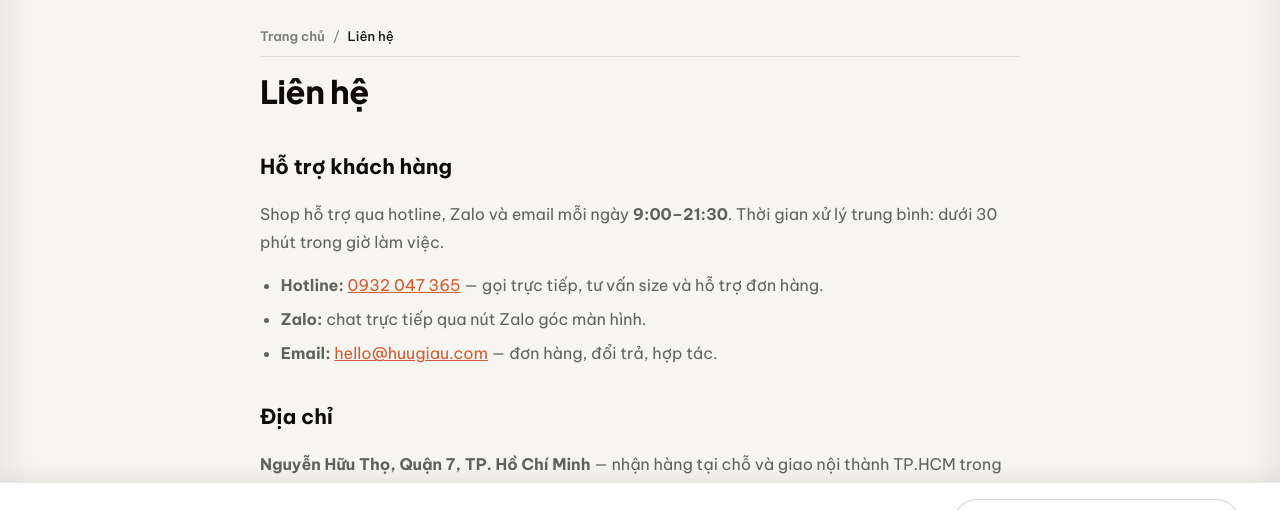
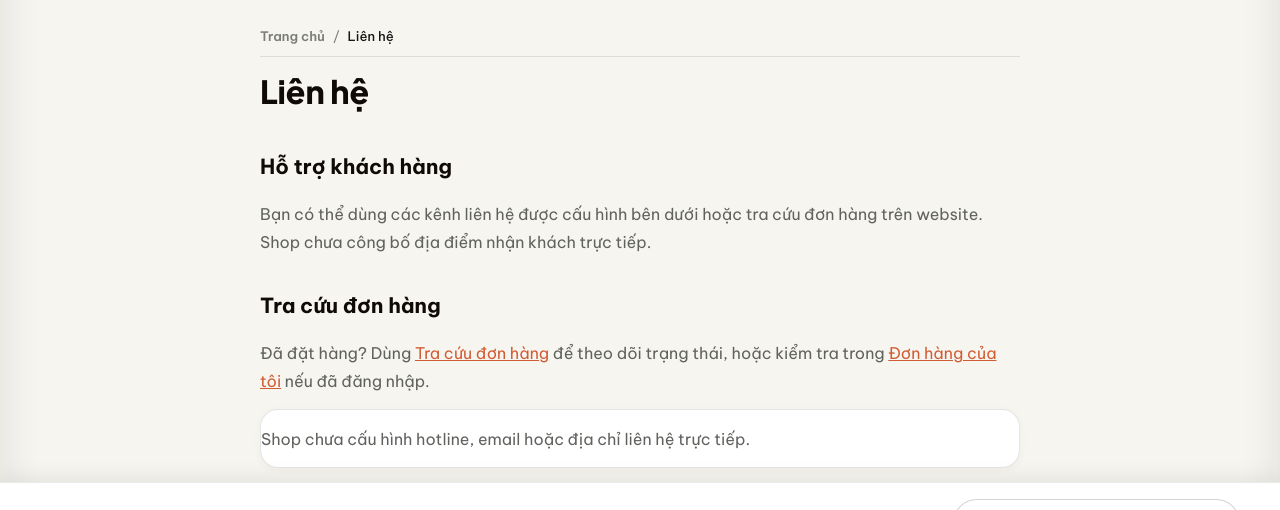
Before and after one commit to NgHuuGiau/Fashion-Website, a Django app: page /lien-he/ in a window 1280 px wide. Shown: the part 183-693 px from the top of the page. Run offline with Django 5.2, Linux system fonts and the light colour scheme; data comes from the database, SQL or seed files in the repository; parts of the project's set-up code (start-up, migrations or seed data) failed here and were passed over; some libraries are stand-ins or nearby versions.

Commit message:
fix(content): bỏ thông tin vận hành chưa xác thực

```diff
--- a/backend/products/services/chat_service.py
+++ b/backend/products/services/chat_service.py
@@ -235,7 +235,7 @@
 def build_shipping_reply():
     return (
         "Shop free ship toàn quốc cho đơn từ 499K. Đơn dưới mức đó, phí ship hiển thị ngay ở giỏ hàng "
-        "trước khi bạn xác nhận đặt. Giao nội thành TP.HCM 1-2 ngày, các tỉnh khác 3-7 ngày làm việc."
+        "trước khi bạn xác nhận đặt. Thời gian giao dự kiến phụ thuộc khu vực và sẽ được shop xác nhận khi tiếp nhận đơn."
     )
 
 
--- a/backend/users/tasks.py
+++ b/backend/users/tasks.py
@@ -72,7 +72,7 @@
 - Tích điểm thưởng mỗi đơn hàng
 - Lưu wishlist sản phẩm yêu thích
 
-Nếu có thắc mắc, hãy liên hệ: support@huugiau.local
+Nếu có thắc mắc, hãy xem các kênh liên hệ hiện có trên website.
 
 Trân trọng,
 HUUGIAU Atelier Team
--- a/frontend/static/js/site_interactions.js
+++ b/frontend/static/js/site_interactions.js
@@ -218,7 +218,7 @@
     const getFallbackReply = (message) => {
       const text = (message || "").toLowerCase();
       if (/ship|giao|v[\s\S]*chuy[\s\S]n|free ship|ph[\s\S]*ship/i.test(text)) {
-        if (/bao nhi[uê]|m[\s\S]*n|ph[\s\S]*\.?.?.?\s*ship/i.test(text)) return "Phí ship tiêu chuẩn là 30K nội thành HCM và 50K toàn quốc. Freeship cho đơn từ 499K. Bạn thử add sản phẩm vào giỏ để xem phí ship chính xác nhé.";
+        if (/bao nhi[uê]|m[\s\S]*n|ph[\s\S]*\.?.?.?\s*ship/i.test(text)) return "Phí vận chuyển được tính theo khu vực và hiển thị trong giỏ hàng trước khi bạn đặt. Đơn từ 499K được miễn phí vận chuyển.";
         return "Shop có free ship toàn quốc cho đơn từ 499K. Freeship tự động áp dụng, không cần nhập mã.";
       }
       if (/thanh[\s\S]*to[\s\S]*n|chuy[\s\S]*n[\s\S]*kho[\s\S]*n|cod|qr/i.test(text)) {
@@ -237,7 +237,7 @@
         return "Bạn vào trang chi tiết sản phẩm để chọn màu và size. Nếu phân vân, gửi shop chiều cao, cân nặng và form mặc mong muốn (ôm/rộng) để shop tư vấn nhanh hơn.";
       }
       if (/đơn|theo[\s\S]*d[oõ]i|trạng[\s\S]*th[iá]i|order|don/i.test(text)) return 'Bạn vào mục "Đơn hàng của tôi" để theo dõi trạng thái. Nếu đơn đang "Chờ xử lý" nghĩa là shop chưa xác nhận, "Đang xử lý" là đã xác nhận và chuẩn bị giao.';
-      if (/đ[oô]i|tr[ảa]|hoà[n]|hủy/i.test(text)) return "Bạn có thể đổi size trong 7 ngày nếu sản phẩm còn nguyên tag và chưa qua sử dụng. Liên hệ shop qua chat hoặc gửi email kèm mã đơn và lý do để được hỗ trợ nhanh nhất.";
+      if (/đ[oô]i|tr[ảa]|hoà[n]|hủy/i.test(text)) return "Bạn có thể gửi yêu cầu đổi trả trong 7 ngày theo điều kiện tại Chính sách đổi trả. Vui lòng kèm mã đơn và lý do qua kênh liên hệ được công bố trên website.";
       if (/giỏ|cart|mua|thêm|checkout/i.test(text)) return "Bạn thêm sản phẩm vào giỏ ở trang chi tiết, sau đó vào Giỏ hàng để kiểm tra rồi bấm Thanh toán. Nếu chưa có tài khoản, bạn vẫn có thể đặt hàng và tạo tài khoản sau.";
       if (/kho|tồn|còn h|hết|hàng/i.test(text)) return 'Tồn kho được cập nhật theo thời gian thực. Nếu sản phẩm hiện "Hết hàng", bạn có thể để lại email để shop báo khi có lại.';
       if (/m[\s\S]*u|gi[\s\S]|sale|gi[ảa]m|khuy[\s\S]*n m[\s\S]*i/i.test(text)) return "Các chương trình giảm giá được cập nhật trên trang chủ. Freeship cho đơn từ 499K luôn áp dụng. Bạn cũng có thể dùng mã giảm giá (nếu có) ở bước checkout.";
--- a/frontend/templates/base.html
+++ b/frontend/templates/base.html
@@ -35,7 +35,7 @@
     <link href="https://fonts.googleapis.com/css2?family=Be+Vietnam+Pro:ital,wght@0,300;0,400;0,500;0,600;0,700;0,800;1,400;1,600&family=Plus+Jakarta+Sans:wght@400;500;600;700;800&display=swap" rel="stylesheet">
     {% compress css %}
     <link rel="stylesheet" href="{% static 'css/fontawesome-all.min.css' %}">
-    <link rel="stylesheet" href="{% static 'css/site_theme.css' %}?v=20260916">
+    <link rel="stylesheet" href="{% static 'css/site_theme.css' %}?v=20260917-2">
     <link rel="stylesheet" href="{% static 'css/cookie_consent.css' %}">
     <link rel="stylesheet" href="{% static 'css/skeleton.css' %}">
     {% endcompress %}
@@ -231,7 +231,7 @@
             <div class="footer-col">
                 <h3>HUUGIAU Atelier</h3>
                 <p class="footer-tagline">Streetwear local — gọn, dễ mặc, đủ điểm nhấn để lên đồ nhanh mỗi ngày.</p>
-                <p style="font-size:0.78rem;color:var(--muted-light);margin-top:0.5rem"><i class="fa-solid fa-location-dot" aria-hidden="true"></i> {{ STORE_ADDRESS }}</p>
+                {% if STORE_ADDRESS %}<p style="font-size:0.78rem;color:var(--muted-light);margin-top:0.5rem"><i class="fa-solid fa-location-dot" aria-hidden="true"></i> {{ STORE_ADDRESS }}</p>{% endif %}
                 <div class="footer-social">
                     <a href="https://www.instagram.com/" target="_blank" rel="noopener" aria-label="Instagram"><i class="fa-brands fa-instagram" aria-hidden="true"></i></a>
                     <a href="https://www.facebook.com/" target="_blank" rel="noopener" aria-label="Facebook"><i class="fa-brands fa-facebook" aria-hidden="true"></i></a>
@@ -255,7 +255,8 @@
                     <li><a href="{% url 'orders:promo_page' %}">Khuyến mãi</a></li>
                     <li><a href="{% url 'faq' %}">Câu hỏi thường gặp</a></li>
                 </ul>
-                <p style="margin-top:0.6rem;font-size:0.78rem;color:var(--muted-light)">Hotline: <a href="tel:{{ HOTLINE }}" class="footer-email">{{ HOTLINE }}</a> · 9:00–21:30 mỗi ngày</p>
+                {% if HOTLINE %}<p style="margin-top:0.6rem;font-size:0.78rem;color:var(--muted-light)">Hotline: <a href="tel:{{ HOTLINE }}" class="footer-email">{{ HOTLINE }}</a></p>{% endif %}
+                {% if SUPPORT_EMAIL %}<p style="margin-top:0.35rem;font-size:0.78rem;color:var(--muted-light)">Email: <a href="mailto:{{ SUPPORT_EMAIL }}" class="footer-email">{{ SUPPORT_EMAIL }}</a></p>{% endif %}
             </div>
             <div class="footer-col">
                 <h3>Danh mục</h3>
@@ -292,10 +293,6 @@
                     <i class="fa-solid fa-building-columns" title="Chuyển khoản ngân hàng"></i>
                     <i class="fa-solid fa-truck-fast" title="COD"></i>
                 </div>
-            </div>
-            <div class="footer-legal">
-                MST: 0312 456 789 &nbsp;&middot;&nbsp; ĐKKD số 0312345678 do Sở KH&amp;ĐT TP.HCM cấp ngày 12/01/2020
-                &nbsp;&middot;&nbsp; 92 Nguyễn Hữu Thọ, Quận 7, TP. Hồ Chí Minh
             </div>
         </div>
     </footer>
@@ -348,17 +345,6 @@
         </form>
     </section>
 
-    <div id="buy-popup" class="buy-popup hidden" aria-live="polite">
-        <div class="buy-popup-body">
-            <span class="buy-popup-thumb" id="buy-popup-thumb"></span>
-            <div class="buy-popup-copy">
-                <p class="buy-popup-name" id="buy-popup-name"></p>
-                <p class="buy-popup-meta" id="buy-popup-meta"></p>
-            </div>
-        </div>
-        <button type="button" class="buy-popup-close" id="buy-popup-close" aria-label="Đóng thông báo">×</button>
-    </div>
-
     <div id="exit-popup" class="exit-popup hidden" role="dialog" aria-modal="true" aria-label="Ưu đãi chớp nhoáng">
         <div class="exit-popup-panel panel">
             <button type="button" class="exit-popup-close" id="exit-popup-close" aria-label="Đóng">×</button>
@@ -393,7 +379,7 @@
     </aside>
 
     {% compress js %}
-    <script nonce="{{ request.csp_nonce }}" defer src="{% static 'js/base_interactions.js' %}"></script>
+    <script nonce="{{ request.csp_nonce }}" defer src="{% static 'js/base_interactions.js' %}?v=20260917-2"></script>
     {% endcompress %}
     <script nonce="{{ request.csp_nonce }}" defer src="{% static 'js/cookie_consent.js' %}"></script>
     <script nonce="{{ request.csp_nonce }}" defer src="{% static 'js/recently_viewed.js' %}"></script>
--- a/frontend/templates/pages/static_page.html
+++ b/frontend/templates/pages/static_page.html
@@ -9,6 +9,14 @@
         </nav>
         <h1 class="page-title">{{ page_title }}</h1>
         <div class="page-body">{{ page_body|safe }}</div>
+        {% if page_title == "Liên hệ" %}
+        <section class="panel page-body contact-channels" aria-label="Kênh liên hệ đã cấu hình">
+            {% if HOTLINE %}<p><strong>Điện thoại:</strong> <a href="tel:{{ HOTLINE }}">{{ HOTLINE }}</a></p>{% endif %}
+            {% if SUPPORT_EMAIL %}<p><strong>Email:</strong> <a href="mailto:{{ SUPPORT_EMAIL }}">{{ SUPPORT_EMAIL }}</a></p>{% endif %}
+            {% if STORE_ADDRESS %}<p><strong>Địa chỉ:</strong> {{ STORE_ADDRESS }}</p>{% endif %}
+            {% if not HOTLINE and not SUPPORT_EMAIL and not STORE_ADDRESS %}<p>Shop chưa cấu hình hotline, email hoặc địa chỉ liên hệ trực tiếp.</p>{% endif %}
+        </section>
+        {% endif %}
     </div>
 </main>
 {% endblock %}
```
Also changed, not shown: backend/core/pages.py (+6 -19 lines), frontend/templates/shop/checkout.html (+6 -2 lines).
